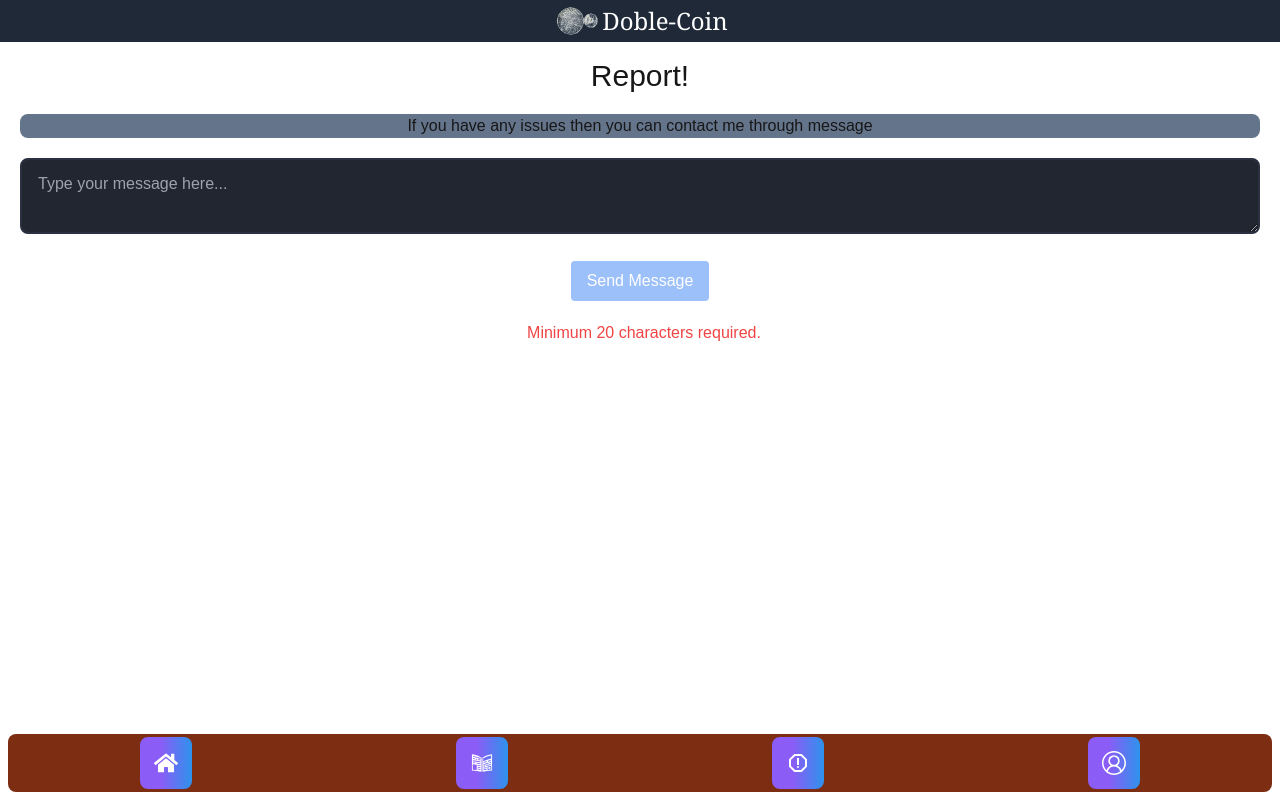
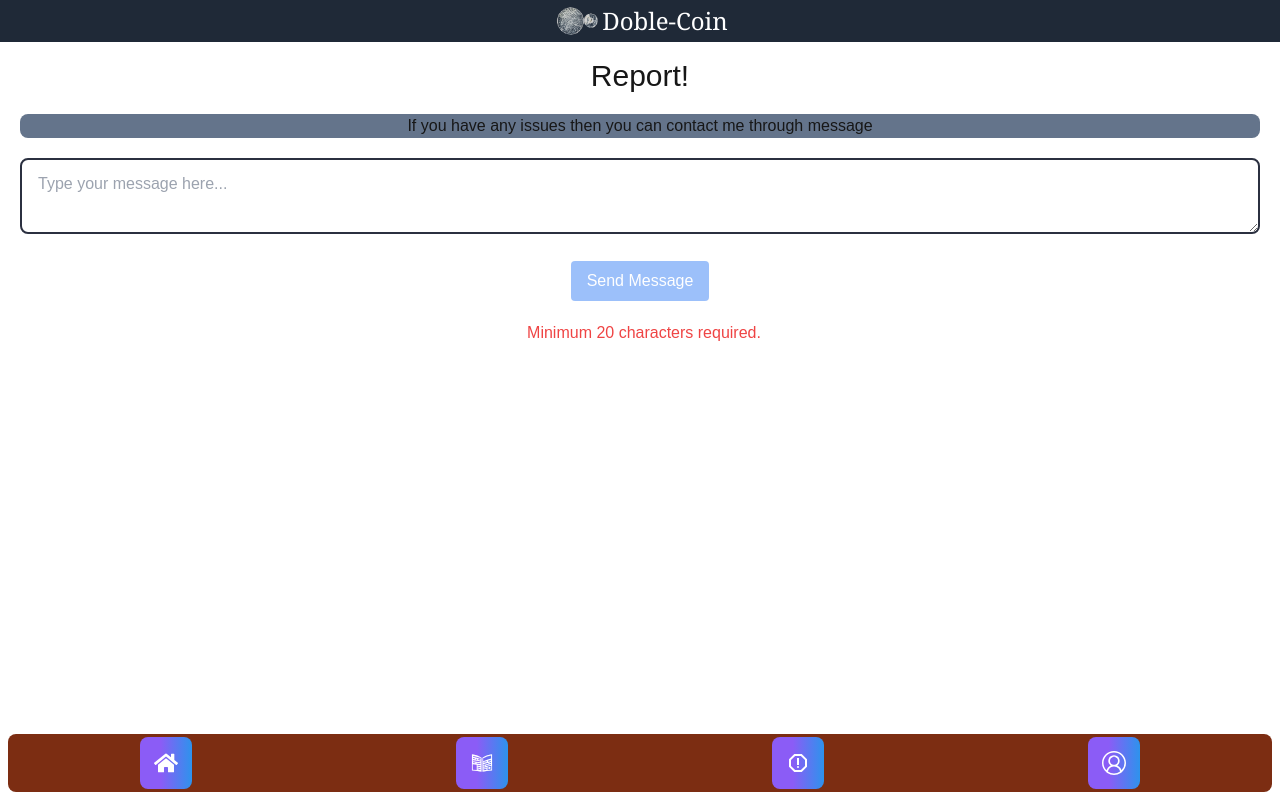
Before and after one commit to mr-sahu013/doubleCoin, a Next.js app: page /report in a window 1280 px wide. Built offline with nearby package versions, Linux system fonts and the light colour scheme; no server answers.

Commit message:
Update page.jsx

```diff
--- a/app/report/page.jsx
+++ b/app/report/page.jsx
@@ -35,7 +35,7 @@ const Page = () => {
           If you have any issues then you can contact me through message
         </p>
         <textarea
-          className="bg-[#222630] px-4 py-3 outline-none w-full text-white rounded-lg border-2 transition-colors duration-100 border-solid focus:border-[#596A95] border-[#2B3040]"
+          className=" px-4 py-3 outline-none w-full  rounded-lg border-2 transition-colors duration-100 border-solid focus:border-[#596A95] border-[#2B3040]"
           placeholder="Type your message here..."
           value={message}
           onChange={(e) => setMessage(e.target.value)}
```
